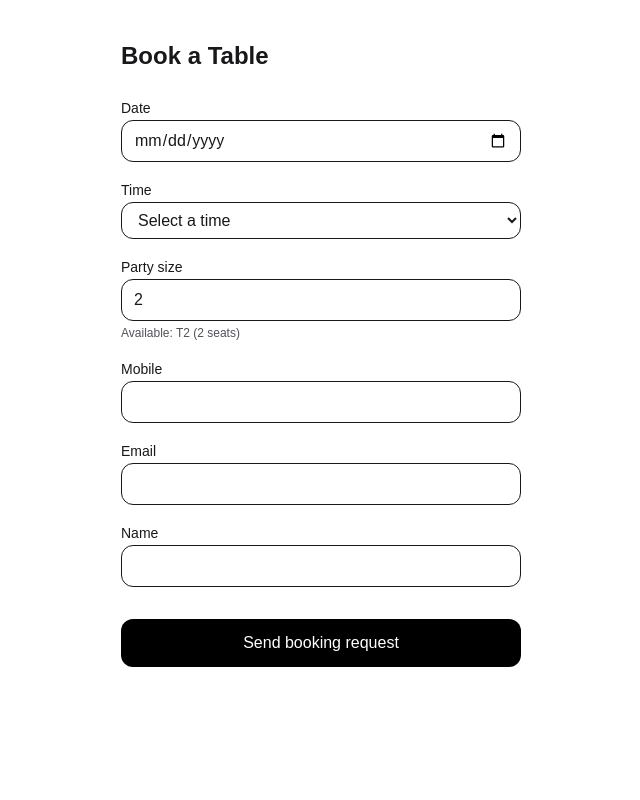
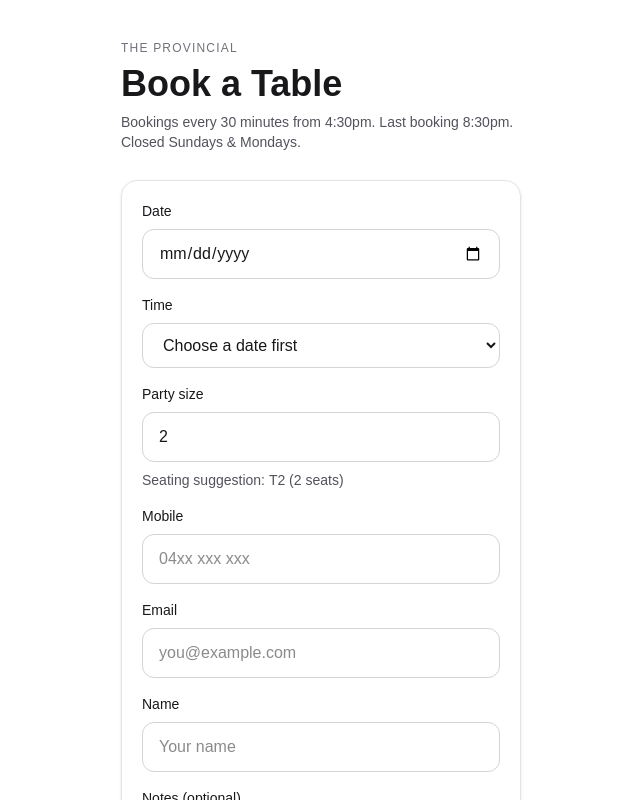
Before and after one commit to jtodaro-beep/provincial-bookings, a Next.js app: page / in a window 1280 px wide. Shown: the top 800 px of the page, without its empty margins (319-959 px from the left). Built offline with nearby package versions, Linux system fonts and the light colour scheme.

Commit message:
Enforce closed days, time slots, fix party size, add seating config

```diff
--- a/app/bookingConfig.ts
+++ b/app/bookingConfig.ts
@@ -1,47 +1,47 @@
-export type Table = { id: string; seats: number };
-export type MergeGroup = { id: string; tableIds: string[] };
+// app/bookingConfig.ts
 
-export const TABLES: Table[] = [
-  { id: "T1", seats: 4 },
-  { id: "T2", seats: 2 },
-  { id: "T3", seats: 4 },
-  { id: "T4", seats: 2 },
-  { id: "T5", seats: 4 },
-  { id: "T10", seats: 8 },
-  { id: "T11", seats: 6 },
-  { id: "T12", seats: 4 },
-  { id: "T13", seats: 2 },
-  { id: "T14", seats: 2 },
-  { id: "T15", seats: 12 },
-  { id: "T16", seats: 2 },
-  { id: "T17", seats: 2 },
-  { id: "T18", seats: 2 },
-  { id: "T19", seats: 12 },
-  { id: "T30", seats: 4 },
-  { id: "T31", seats: 4 },
-  { id: "T34", seats: 2 },
-  { id: "T35", seats: 2 },
-  { id: "T36", seats: 2 },
-  { id: "T37", seats: 2 },
+export type TableId = string;
+
+export const TABLES: Record<TableId, number> = {
+  T1: 4,
+  T2: 2,
+  T3: 4,
+  T4: 2,
+  T5: 4,
+  T10: 8,
+  T11: 6,
+  T12: 4,
+  T13: 2,
+  T14: 2,
+  T15: 12,
+  T16: 2,
+  T17: 2,
+  T18: 2,
+  T19: 12,
+  T30: 4,
+  T31: 4,
+  T34: 2,
+  T35: 2,
+  T36: 2,
+  T37: 2,
+};
+
+export const MERGE_GROUPS: TableId[][] = [
+  // MERGE GROUP 1
+  ["T34", "T35", "T36", "T37"],
+
+  // MERGE GROUP 2
+  ["T30", "T31"],
+
+  // MERGE GROUP 3
+  ["T13", "T14", "T18"],
+
+  // MERGE GROUP 4
+  ["T1", "T2", "T3", "T4", "T5"],
 ];
 
-export const MERGE_GROUPS: MergeGroup[] = [
-  { id: "G1", tableIds: ["T34", "T35", "T36", "T37"] },
-  { id: "G2", tableIds: ["T30", "T31"] },
-  { id: "G3", tableIds: ["T13", "T14", "T18"] },
-  { id: "G4", tableIds: ["T1", "T2", "T3", "T4", "T5"] },
-];
-
-// Booking times (30 min intervals) — edit end time later if you want.
-export const TIME_SLOTS = [
-  "16:30","17:00","17:30",
-  "18:00","18:30","19:00","19:30",
-  "20:00","20:30","21:00",
-];
-
-export function isClosedDay(dateStr: string) {
-  if (!dateStr) return false;
-  const d = new Date(dateStr + "T00:00:00");
-  const day = d.getDay(); // 0=Sun, 1=Mon
-  return day === 0 || day === 1;
-}
+// Booking rules
+export const OPEN_DAYS_CLOSED = [0, 1] as const; // Sunday=0, Monday=1
+export const START_TIME = "16:30";
+export const END_TIME = "20:30"; // last booking time
+export const SLOT_MINUTES = 30;
--- a/app/page.tsx
+++ b/app/page.tsx
@@ -2,64 +2,136 @@
 
 import { useMemo, useState } from "react";
 import { z } from "zod";
-import { TABLES, MERGE_GROUPS, TIME_SLOTS, isClosedDay } from "./bookingConfig";
+import { END_TIME, MERGE_GROUPS, OPEN_DAYS_CLOSED, SLOT_MINUTES, START_TIME, TABLES, type TableId } from "./bookingConfig";
+
+/** ---------- helpers ---------- */
+
+function pad2(n: number) {
+  return String(n).padStart(2, "0");
+}
+
+function timeToMinutes(t: string) {
+  const [hh, mm] = t.split(":").map(Number);
+  return hh * 60 + mm;
+}
+
+function minutesToTime(m: number) {
+  const hh = Math.floor(m / 60);
+  const mm = m % 60;
+  return `${pad2(hh)}:${pad2(mm)}`;
+}
+
+function buildTimeSlots(start: string, end: string, stepMinutes: number) {
+  const s = timeToMinutes(start);
+  const e = timeToMinutes(end);
+  const out: string[] = [];
+  for (let m = s; m <= e; m += stepMinutes) out.push(minutesToTime(m));
+  return out;
+}
+
+function isClosedDay(dateISO: string) {
+  // dateISO is "YYYY-MM-DD" from <input type="date">
+  if (!dateISO) return false;
+  const d = new Date(`${dateISO}T00:00:00`);
+  const day = d.getDay(); // Sun=0 Mon=1 ...
+  return (OPEN_DAYS_CLOSED as readonly number[]).includes(day);
+}
+
+function allCombos<T>(arr: T[]) {
+  // non-empty subsets
+  const res: T[][] = [];
+  const n = arr.length;
+  for (let mask = 1; mask < (1 << n); mask++) {
+    const subset: T[] = [];
+    for (let i = 0; i < n; i++) {
+      if (mask & (1 << i)) subset.push(arr[i]);
+    }
+    res.push(subset);
+  }
+  return res;
+}
+
+type SeatingSuggestion = {
+  tables: TableId[];
+  seats: number;
+};
+
+function findSeating(partySize: number): SeatingSuggestion | null {
+  if (!Number.isFinite(partySize) || partySize < 1) return null;
+
+  // Build candidate "bookings" = either a single table, or a merged set within one merge group
+  const candidates: TableId[][] = [];
+
+  // 1) single tables (every table)
+  Object.keys(TABLES).forEach((t) => candidates.push([t]));
+
+  // 2) merge group subsets (any subset of a merge group counts as "merged tables")
+  for (const group of MERGE_GROUPS) {
+    for (const subset of allCombos(group)) {
+      if (subset.length >= 2) candidates.push(subset);
+    }
+  }
+
+  // Score candidates: smallest seats that fits, then smallest number of tables
+  let best: SeatingSuggestion | null = null;
+
+  for (const tables of candidates) {
+    const seats = tables.reduce((sum, t) => sum + (TABLES[t] ?? 0), 0);
+    if (seats < partySize) continue;
+
+    const suggestion: SeatingSuggestion = { tables, seats };
+
+    if (!best) {
+      best = suggestion;
+      continue;
+    }
+
+    // Prefer tighter fit
+    if (suggestion.seats < best.seats) {
+      best = suggestion;
+      continue;
+    }
+    // If seats same, prefer fewer tables
+    if (suggestion.seats === best.seats && suggestion.tables.length < best.tables.length) {
+      best = suggestion;
+      continue;
+    }
+  }
+
+  return best;
+}
+
+/** ---------- validation ---------- */
 
 const BookingSchema = z.object({
   date: z.string().min(1, "Choose a date"),
   time: z.string().min(1, "Choose a time"),
-  partySize: z.coerce.number().int().min(1).max(20),
-  name: z.string().min(2, "Enter your name"),
+  partySize: z.coerce.number().int().min(1, "Party size must be at least 1").max(20, "Max 20"),
   mobile: z.string().min(6, "Enter a mobile number"),
   email: z.string().email("Enter a valid email"),
+  name: z.string().min(2, "Enter your name"),
   notes: z.string().optional(),
 });
 
 type Booking = z.infer<typeof BookingSchema>;
 
-function findSeating(partySize: number) {
-  // 1️⃣ Try single tables (smallest fitting first)
-  const sortedSingles = [...TABLES].sort((a, b) => a.seats - b.seats);
-  const single = sortedSingles.find((t) => t.seats >= partySize);
-  if (single) {
-    return { type: "single", tables: [single.id], seats: single.seats };
-  }
+export default function Home() {
+  const timeSlots = useMemo(() => buildTimeSlots(START_TIME, END_TIME, SLOT_MINUTES), []);
 
-  // 2️⃣ Try merge groups
-  for (const group of MERGE_GROUPS) {
-    const groupTables = TABLES.filter((t) =>
-      group.tableIds.includes(t.id)
-    );
-    const totalSeats = groupTables.reduce((sum, t) => sum + t.seats, 0);
-
-    if (totalSeats >= partySize) {
-      return {
-        type: "merge",
-        tables: group.tableIds,
-        seats: totalSeats,
-      };
-    }
-  }
-
-  return null;
-}
-
-export default function Home() {
   const [submitted, setSubmitted] = useState<Booking | null>(null);
   const [errors, setErrors] = useState<Record<string, string>>({});
 
   const [form, setForm] = useState<Booking>({
     date: "",
     time: "",
-    partySize: 2,
-    name: "",
+    partySize: 2, // IMPORTANT: never start at 0
     mobile: "",
     email: "",
+    name: "",
     notes: "",
   });
 
-  const seating = form.partySize
-    ? findSeating(Number(form.partySize))
-    : null;
+  const seating = useMemo(() => findSeating(Number(form.partySize)), [form.partySize]);
 
   function onChange<K extends keyof Booking>(key: K, value: Booking[K]) {
     setForm((f) => ({ ...f, [key]: value }));
@@ -74,13 +146,9 @@ export default function Home() {
     e.preventDefault();
     setErrors({});
 
+    // hard rule: closed days
     if (isClosedDay(form.date)) {
-      setErrors({ date: "We’re closed Sundays and Mondays." });
-      return;
-    }
-
-    if (!seating) {
-      setErrors({ partySize: "No tables available for this party size." });
+      setErrors((e2) => ({ ...e2, date: "Closed Sundays & Mondays" }));
       return;
     }
 
@@ -88,8 +156,8 @@ export default function Home() {
     if (!parsed.success) {
       const next: Record<string, string> = {};
       for (const issue of parsed.error.issues) {
-        const field = issue.path[0]?.toString() ?? "form";
-        if (!next[field]) next[field] = issue.message;
+        const key = String(issue.path[0] ?? "form");
+        if (!next[key]) next[key] = issue.message;
       }
       setErrors(next);
       return;
@@ -102,26 +170,43 @@ export default function Home() {
     return (
       <main className="min-h-screen bg-white text-zinc-900">
         <div className="mx-auto max-w-md px-6 py-10">
-          <h1 className="text-2xl font-semibold">Booking Request Sent</h1>
-          <p className="mt-2 text-sm text-zinc-600">
-            We’ll confirm shortly.
-          </p>
+          <p className="text-xs tracking-widest text-zinc-500">THE PROVINCIAL</p>
+          <h1 className="mt-2 text-3xl font-semibold">Booking request sent</h1>
 
-          <div className="mt-6 rounded-xl border p-4 text-sm">
-            <p><strong>Date:</strong> {submitted.date}</p>
-            <p><strong>Time:</strong> {submitted.time}</p>
-            <p><strong>Party:</strong> {submitted.partySize}</p>
-            <p><strong>Name:</strong> {submitted.name}</p>
-            <p><strong>Mobile:</strong> {submitted.mobile}</p>
-            <p><strong>Email:</strong> {submitted.email}</p>
+          <div className="mt-6 rounded-2xl border border-zinc-200 p-5 shadow-sm">
+            <div className="text-sm text-zinc-700 space-y-2">
+              <p><span className="font-medium">Date:</span> {submitted.date}</p>
+              <p><span className="font-medium">Time:</span> {submitted.time}</p>
+              <p><span className="font-medium">Party size:</span> {submitted.partySize}</p>
+              <p><span className="font-medium">Name:</span> {submitted.name}</p>
+              <p><span className="font-medium">Mobile:</span> {submitted.mobile}</p>
+              <p><span className="font-medium">Email:</span> {submitted.email}</p>
+              {submitted.notes ? <p><span className="font-medium">Notes:</span> {submitted.notes}</p> : null}
+            </div>
+
+            <div className="mt-4 rounded-xl bg-zinc-50 p-4 text-sm text-zinc-700">
+              <p className="font-medium text-zinc-900">Seating suggestion (internal)</p>
+              {seating ? (
+                <p className="mt-1">
+                  {seating.tables.join(" + ")} ({seating.seats} seats)
+                </p>
+              ) : (
+                <p className="mt-1">No seating suggestion available.</p>
+              )}
+            </div>
           </div>
 
           <button
-            onClick={() => setSubmitted(null)}
-            className="mt-6 w-full rounded-xl bg-black text-white py-3"
+            className="mt-6 w-full rounded-2xl bg-zinc-900 px-5 py-4 text-white text-base font-medium"
+            onClick={() => {
+              setSubmitted(null);
+              setForm((f) => ({ ...f, time: "", notes: "" }));
+            }}
           >
-            Make another booking
+            Make another request
           </button>
+
+          <p className="mt-3 text-xs text-zinc-500">This is still a request form. Staff confirmation comes next.</p>
         </div>
       </main>
     );
@@ -130,108 +215,142 @@ export default function Home() {
   return (
     <main className="min-h-screen bg-white text-zinc-900">
       <div className="mx-auto max-w-md px-6 py-10">
-        <h1 className="text-2xl font-semibold mb-6">Book a Table</h1>
+        <p className="text-xs tracking-widest text-zinc-500">THE PROVINCIAL</p>
+        <h1 className="mt-2 text-4xl font-semibold">Book a Table</h1>
+        <p className="mt-2 text-sm text-zinc-600">
+          Bookings every 30 minutes from <span className="font-medium">4:30pm</span>. Last booking <span className="font-medium">8:30pm</span>.
+          <br />
+          <span className="font-medium">Closed Sundays & Mondays.</span>
+        </p>
 
-        <form onSubmit={onSubmit} className="space-y-4">
-
+        <form onSubmit={onSubmit} className="mt-7 rounded-2xl border border-zinc-200 p-5 shadow-sm space-y-4">
           {/* Date */}
           <div>
-            <label className="text-sm font-medium">Date</label>
+            <label className="block text-sm font-medium">Date</label>
             <input
               type="date"
               value={form.date}
-              onChange={(e) => onChange("date", e.target.value)}
-              className="w-full border rounded-xl px-3 py-2"
+              onChange={(e) => {
+                const v = e.target.value;
+                onChange("date", v);
+
+                // if they pick a closed day, show error immediately and clear time
+                if (isClosedDay(v)) {
+                  onChange("time", "");
+                  setErrors((x) => ({ ...x, date: "Closed Sundays & Mondays" }));
+                }
+              }}
+              className="mt-2 w-full rounded-xl border border-zinc-300 px-4 py-3 text-base"
             />
-            {errors.date && (
-              <p className="text-xs text-red-600">{errors.date}</p>
-            )}
+            {errors.date ? <p className="mt-1 text-sm text-red-600">{errors.date}</p> : null}
           </div>
 
           {/* Time */}
           <div>
-            <label className="text-sm font-medium">Time</label>
+            <label className="block text-sm font-medium">Time</label>
             <select
               value={form.time}
               onChange={(e) => onChange("time", e.target.value)}
-              className="w-full border rounded-xl px-3 py-2"
+              className="mt-2 w-full rounded-xl border border-zinc-300 px-4 py-3 text-base bg-white"
+              disabled={!form.date || isClosedDay(form.date)}
             >
-              <option value="">Select a time</option>
-              {TIME_SLOTS.map((t) => (
+              <option value="">{!form.date ? "Choose a date first" : "Choose a time"}</option>
+              {timeSlots.map((t) => (
                 <option key={t} value={t}>
                   {t}
                 </option>
               ))}
             </select>
-            {errors.time && (
-              <p className="text-xs text-red-600">{errors.time}</p>
-            )}
+            {errors.time ? <p className="mt-1 text-sm text-red-600">{errors.time}</p> : null}
           </div>
 
-          {/* Party Size */}
+          {/* Party size */}
           <div>
-            <label className="text-sm font-medium">Party size</label>
+            <label className="block text-sm font-medium">Party size</label>
             <input
               type="number"
               min={1}
-              max={20}
+              step={1}
               value={form.partySize}
-              onChange={(e) =>
-                onChange("partySize", Number(e.target.value))
-              }
-              className="w-full border rounded-xl px-3 py-2"
+              onChange={(e) => {
+                const n = Number(e.target.value);
+                onChange("partySize", Number.isFinite(n) ? n : 1);
+              }}
+              className="mt-2 w-full rounded-xl border border-zinc-300 px-4 py-3 text-base"
             />
+            {errors.partySize ? <p className="mt-1 text-sm text-red-600">{errors.partySize}</p> : null}
 
-            {form.partySize && (
-              <p className="text-xs mt-1 text-zinc-600">
-                {seating
-                  ? `Available: ${seating.tables.join("+")} (${seating.seats} seats)`
-                  : "No available tables for this party size"}
-              </p>
-            )}
-
-            {errors.partySize && (
-              <p className="text-xs text-red-600">{errors.partySize}</p>
-            )}
+            <div className="mt-2 text-sm text-zinc-600">
+              {seating ? (
+                <span>
+                  Seating suggestion: <span className="font-medium">{seating.tables.join(" + ")}</span> ({seating.seats} seats)
+                </span>
+              ) : (
+                <span>No seating suggestion for this party size.</span>
+              )}
+            </div>
           </div>
 
           {/* Mobile */}
           <div>
-            <label className="text-sm font-medium">Mobile</label>
+            <label className="block text-sm font-medium">Mobile</label>
             <input
+              type="tel"
+              placeholder="04xx xxx xxx"
               value={form.mobile}
               onChange={(e) => onChange("mobile", e.target.value)}
-              className="w-full border rounded-xl px-3 py-2"
+              className="mt-2 w-full rounded-xl border border-zinc-300 px-4 py-3 text-base"
             />
+            {errors.mobile ? <p className="mt-1 text-sm text-red-600">{errors.mobile}</p> : null}
           </div>
 
           {/* Email */}
           <div>
-            <label className="text-sm font-medium">Email</label>
+            <label className="block text-sm font-medium">Email</label>
             <input
               type="email"
+              placeholder="you@example.com"
               value={form.email}
               onChange={(e) => onChange("email", e.target.value)}
-              className="w-full border rounded-xl px-3 py-2"
+              className="mt-2 w-full rounded-xl border border-zinc-300 px-4 py-3 text-base"
             />
+            {errors.email ? <p className="mt-1 text-sm text-red-600">{errors.email}</p> : null}
           </div>
 
           {/* Name */}
           <div>
-            <label className="text-sm font-medium">Name</label>
+            <label className="block text-sm font-medium">Name</label>
             <input
+              type="text"
+              placeholder="Your name"
               value={form.name}
               onChange={(e) => onChange("name", e.target.value)}
-              className="w-full border rounded-xl px-3 py-2"
+              className="mt-2 w-full rounded-xl border border-zinc-300 px-4 py-3 text-base"
+            />
+            {errors.name ? <p className="mt-1 text-sm text-red-600">{errors.name}</p> : null}
+          </div>
+
+          {/* Notes */}
+          <div>
+            <label className="block text-sm font-medium">Notes (optional)</label>
+            <textarea
+              placeholder="High chair, pram, allergies..."
+              value={form.notes ?? ""}
+              onChange={(e) => onChange("notes", e.target.value)}
+              className="mt-2 w-full rounded-xl border border-zinc-300 px-4 py-3 text-base min-h-[96px]"
             />
           </div>
 
           <button
             type="submit"
-            className="w-full bg-black text-white rounded-xl py-3 mt-4"
+            className="mt-2 w-full rounded-2xl bg-zinc-900 px-5 py-4 text-white text-base font-medium"
           >
             Send booking request
           </button>
+
+          <p className="text-xs text-zinc-500">
+            v0.3 • Rules enforced: Tue–Sat only, 30-min slots, last booking 8:30pm.
+          </p>
         </form>
       </div>
     </main>
```
